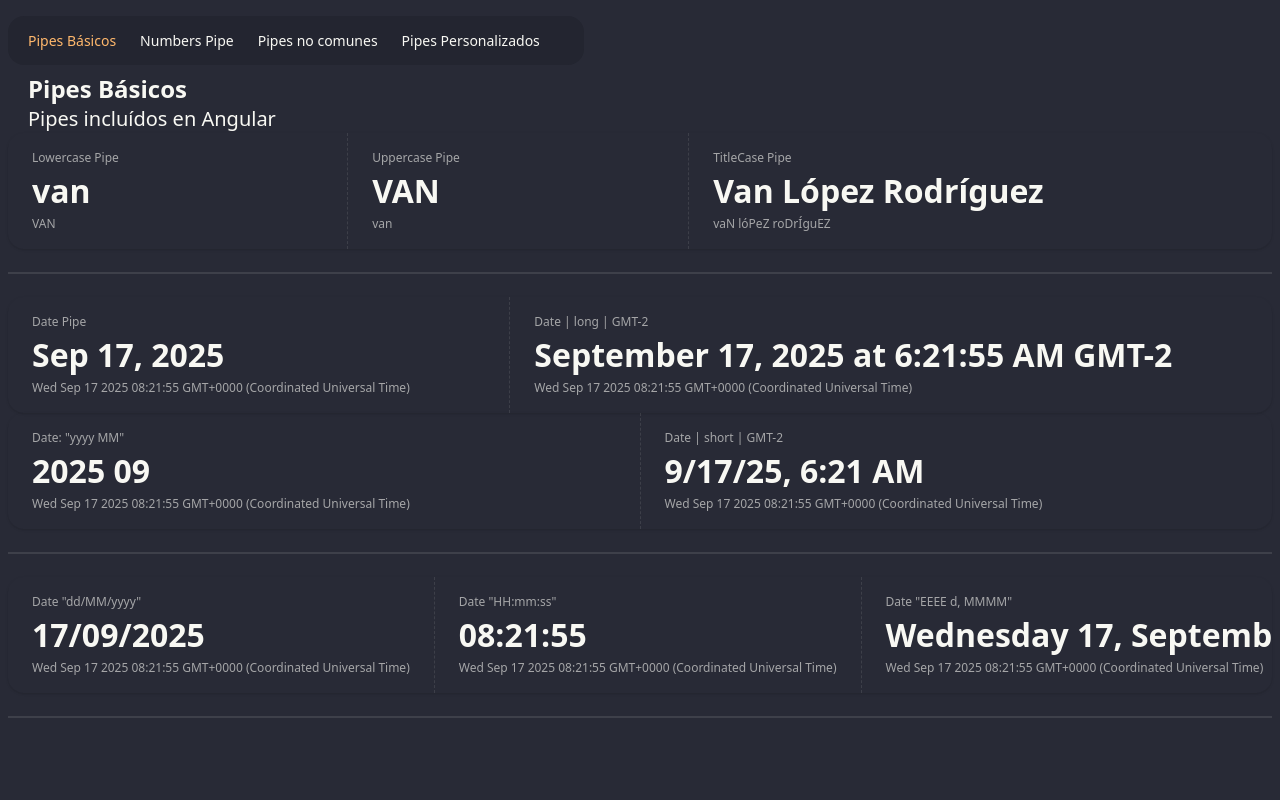
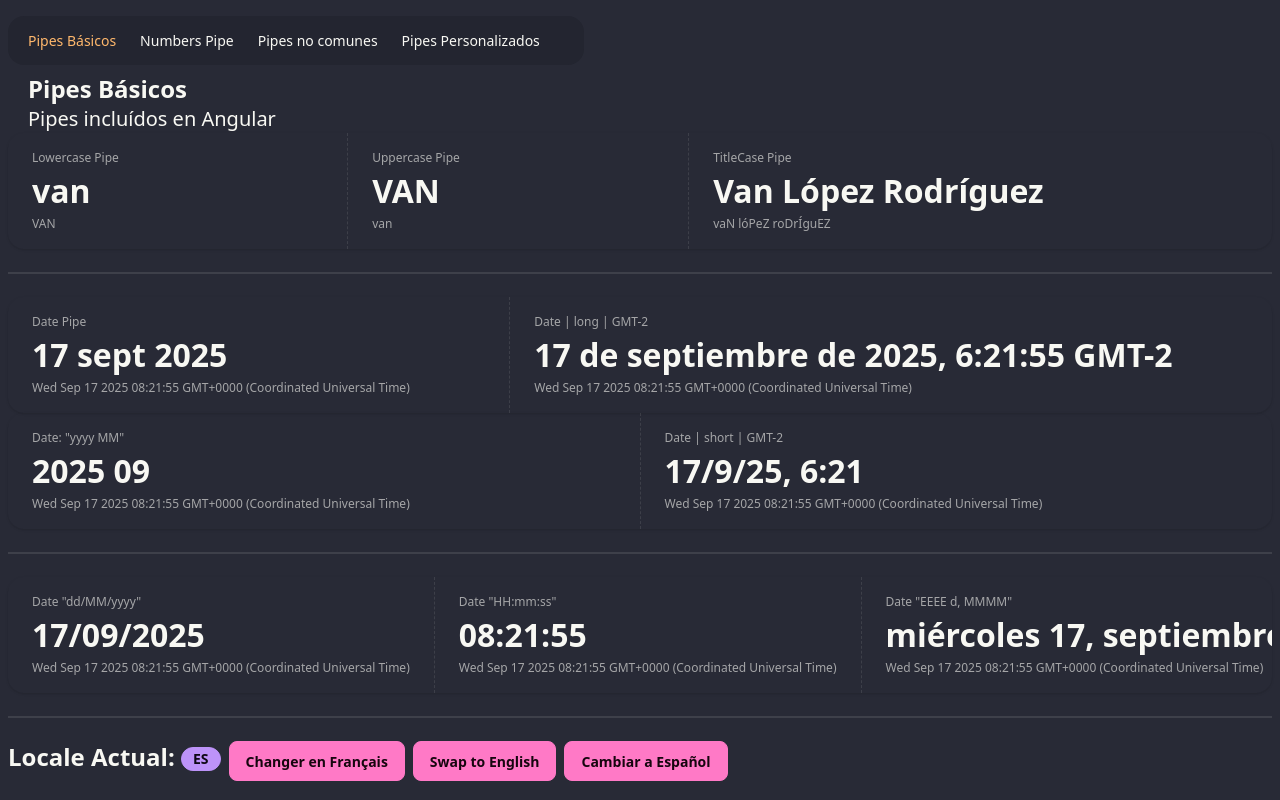
Before and after one commit to Ivanlopez-dev/pipes-app, an Angular app: page /basic in a window 1280 px wide. Built offline with nearby package versions, Linux system fonts and the light colour scheme.

Commit message:
add: ✨ swap languages

```diff
--- a/src/app/app.config.ts
+++ b/src/app/app.config.ts
@@ -1,12 +1,21 @@
-import { ApplicationConfig, provideBrowserGlobalErrorListeners, provideZoneChangeDetection } from '@angular/core';
+import { ApplicationConfig, LOCALE_ID, provideBrowserGlobalErrorListeners, provideZoneChangeDetection } from '@angular/core';
 import { provideRouter } from '@angular/router';
+import { registerLocaleData } from '@angular/common';
+import localeEs from '@angular/common/locales/es'
 
 import { routes } from './app.routes';
+
+registerLocaleData(localeEs, 'es');
 
 export const appConfig: ApplicationConfig = {
   providers: [
     provideBrowserGlobalErrorListeners(),
     provideZoneChangeDetection({ eventCoalescing: true }),
-    provideRouter(routes)
+    provideRouter(routes),
+
+    {
+      provide: LOCALE_ID,
+      useValue: 'es',
+    }
   ]
 };
--- a/src/app/pages/basic-page/basic-page.component.html
+++ b/src/app/pages/basic-page/basic-page.component.html
@@ -76,3 +76,14 @@
 </div>
 
 <div class="divider"></div>
+
+<div class="flex flex-row gap-2">
+  <h1 class="text-2xl font-bold">
+    Locale Actual:
+    <span class="badge badge-secondary">ES</span>
+  </h1>
+
+  <button class="btn btn-primary">Changer en Français</button>
+  <button class="btn btn-primary">Swap to English</button>
+  <button class="btn btn-primary">Cambiar a Español</button>
+</div>
```
